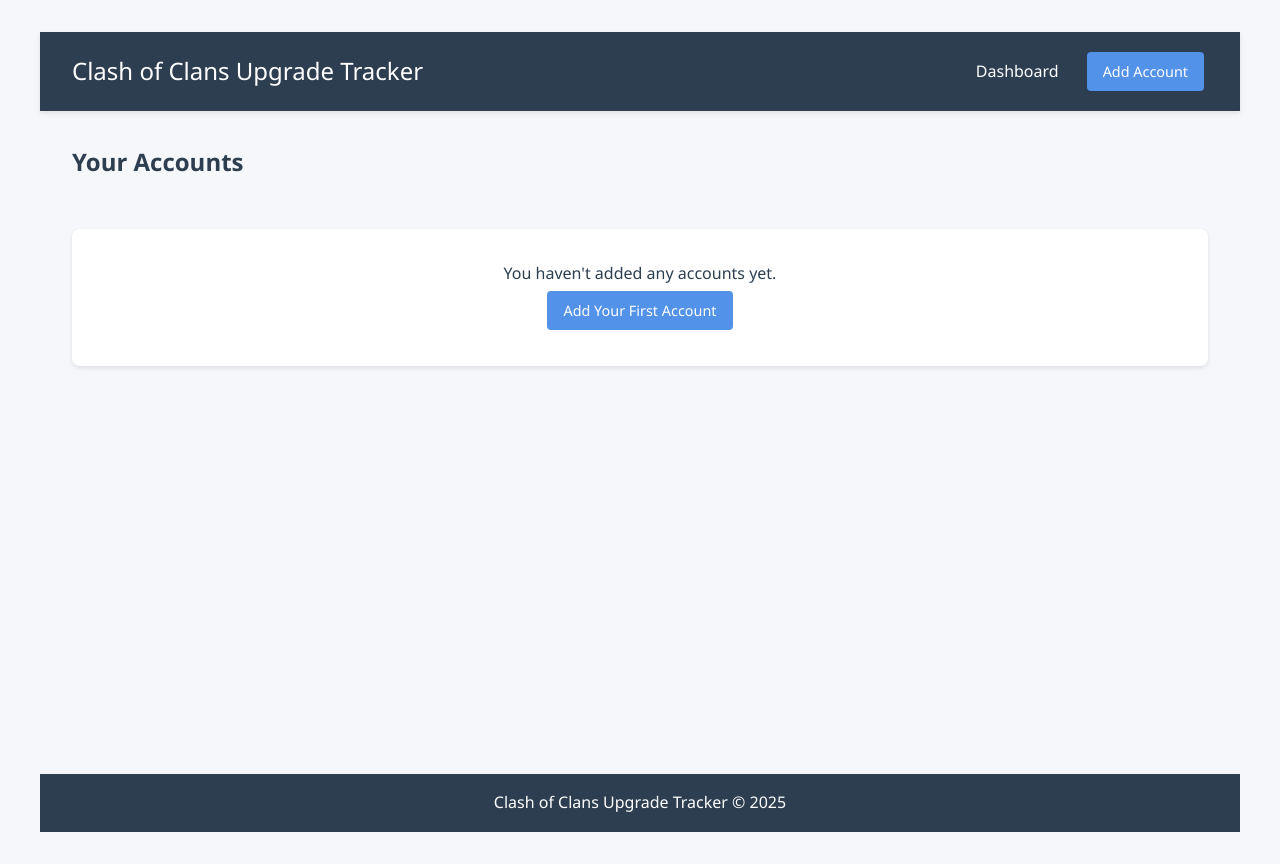
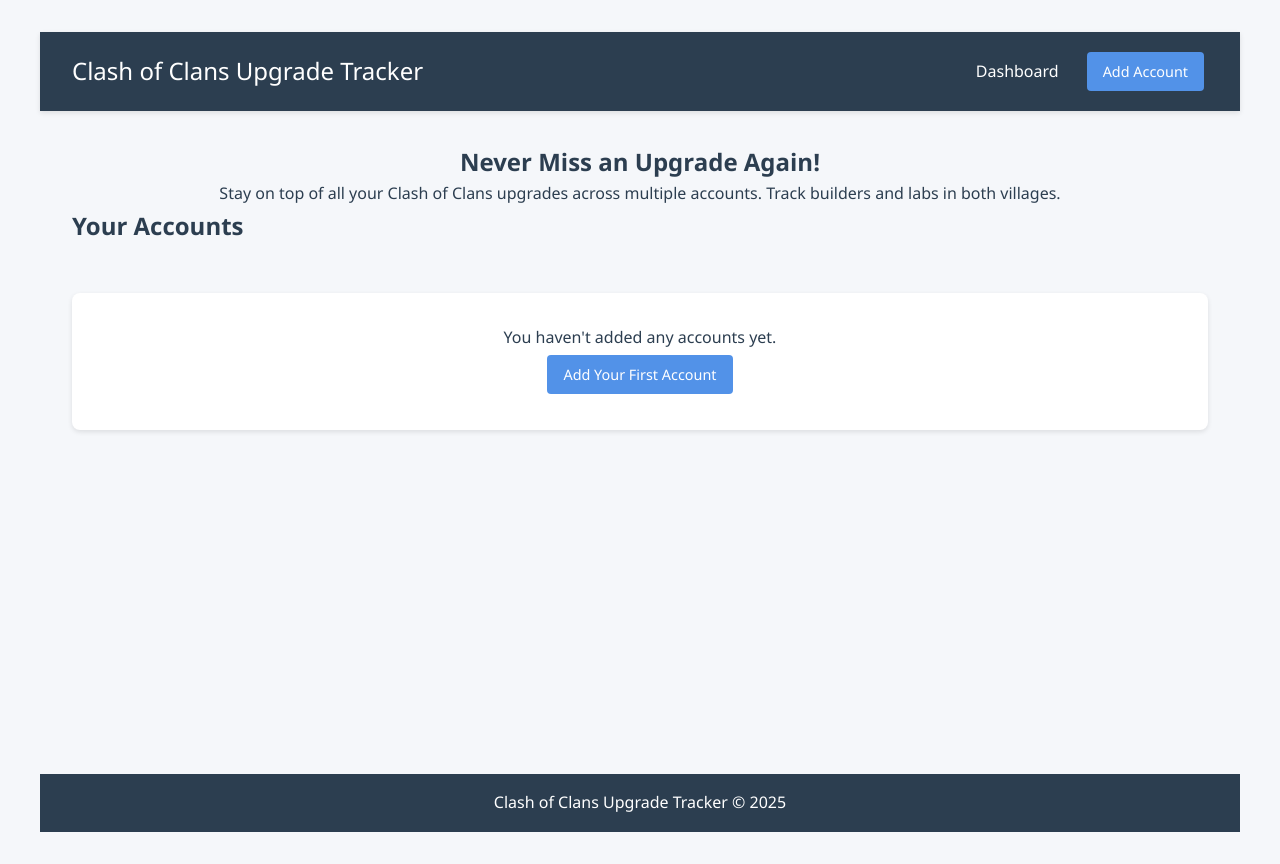
Before and after one commit to IsaacMcCourt/clash-of-clans-tracker, a React (Vite) app: page / in a window 1280 px wide. Built offline with nearby package versions, Linux system fonts and the light colour scheme.

Commit message:
ui: show 'Disabled' instead of '0/0' for Builder Base Builders when disabled

```diff
--- a/src/components/Dashboard.tsx
+++ b/src/components/Dashboard.tsx
@@ -727,11 +727,21 @@
 
   return (
     <div className="dashboard">
+      <div className="promo-section">
+        <div className="promo-content">
+          <h2>Never Miss an Upgrade Again!</h2>
+          <p>
+            Stay on top of all your Clash of Clans upgrades across multiple accounts. Track builders and labs
+            in both villages.
+          </p>
+        </div>
+      </div>
+
+      {accounts.length > 0 && <NextCompletionsSection />}
+
       <div className="dashboard-header">
         <h2>Your Accounts</h2>
       </div>
-
-      {accounts.length > 0 && <NextCompletionsSection />}
 
       {accounts.length === 0 ? (
         <div className="no-accounts">
@@ -753,16 +763,18 @@
                     </span>
                   </div>
                   <div className="stat">
-                    <span className="stat-label">Active Builder Base Builders:</span>
-                    <span className="stat-value">
-                      {account.builderBaseBuilders.filter(b => b.inUse).length} / {account.builderBaseBuilders.length}
-                    </span>
-                  </div>
-                  <div className="stat">
                     <span className="stat-label">Main Village Lab:</span>
                     <span className="stat-value">
                       {account.config?.hasMainVillageLab
                         ? (account.mainVillageLab.inUse ? '1' : '0') + ' / 1'
+                        : 'Disabled'}
+                    </span>
+                  </div>
+                  <div className="stat">
+                    <span className="stat-label">Active Builder Base Builders:</span>
+                    <span className="stat-value">
+                      {account.config?.maxBuilderBaseBuilders > 0
+                        ? `${account.builderBaseBuilders.filter(b => b.inUse).length} / ${account.builderBaseBuilders.length}`
                         : 'Disabled'}
                     </span>
                   </div>
```
